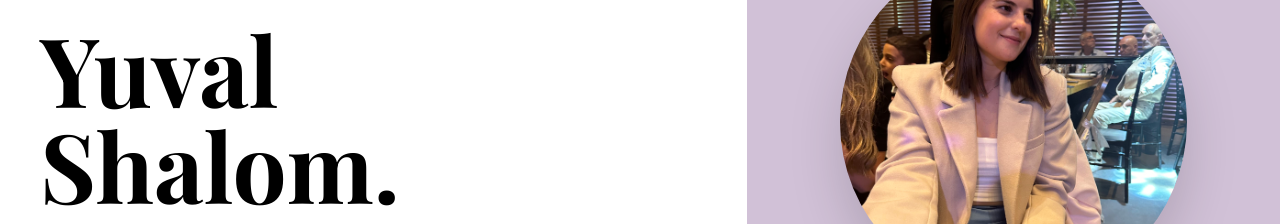
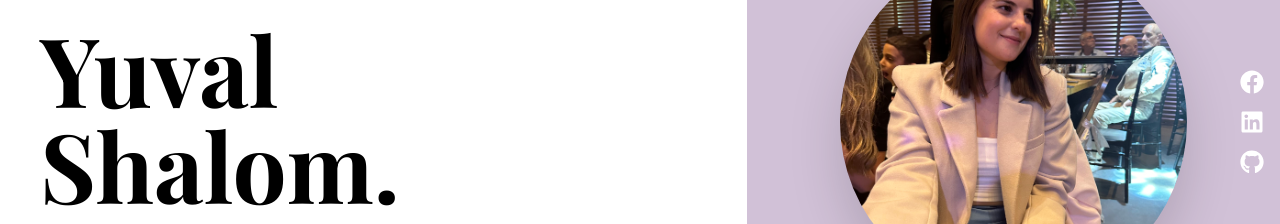
Before and after one commit to yuvalysh0/portfolio, a Next.js app: page / in a window 1280 px wide. Shown: the part 278-502 px from the top of the page. Built offline with nearby package versions, Linux system fonts and the light colour scheme.

Commit message:
added social icons

```diff
--- /dev/null
+++ b/app/components/SocialIcon.tsx
@@ -0,0 +1,15 @@
+import React from 'react';
+
+import Link from 'next/link';
+
+interface ISocialIcon {
+  icon: React.ReactNode;
+  link: string;
+  style: string;
+}
+
+export const SocialIcon: React.FC<ISocialIcon> = ({ icon, link, style }) => (
+  <Link href={link} className={style}>
+    {icon}
+  </Link>
+);
--- a/app/components/layout/ImageSection.tsx
+++ b/app/components/layout/ImageSection.tsx
@@ -1,15 +1,39 @@
 import Image from 'next/image';
 import React from 'react';
 import profilePic from '../../assets/images/profile-picture.jpg';
+import { SocialIcon } from '../SocialIcon';
+import { FaFacebook, FaLinkedin, FaGithub } from 'react-icons/fa';
+
+export const socialItems = [
+  {
+    link: 'https://www.facebook.com/yuval.shalom.980',
+    icon: <FaFacebook />,
+  },
+  { link: 'https://twitter.com/GavishAmit', icon: <FaLinkedin /> },
+  { link: 'https://github.com/yuvalysh0', icon: <FaGithub /> },
+];
 
 const ImageSection = () => {
+  const iconsStyle =
+    'text-white text-2xl transform transition-transform duration-300 hover:scale-125 hover:rotate-12 md:hover:-translate-x-2';
+
   return (
-    <section className="w-screen h-[50vh] flex md:fixed md:right-0 md:top-0 md:h-full items-center justify-center bg-primary md:w-5/12">
+    <section className="relative w-screen h-[50vh] flex md:fixed md:right-0 md:top-0 md:h-full items-center justify-center bg-primary md:w-5/12">
       <Image
         className="md:sticky object-cover rounded-full overflow-hidden w-[65%] aspect-square md:w-72 drop-shadow-2xl shadow-slate-400 md:hover:border-2 md:hover:border-rose-400 md:transition-all md:duration-200 md:hover:scale-105"
         src={profilePic}
         alt="Profile Picture"
       />
+      <div className="hidden md:flex fixed right-0 top-1/2 transform -translate-y-1/2 flex-col space-y-4 pr-4">
+        {socialItems.map((item) => (
+          <SocialIcon
+            key={item.link}
+            link={item.link}
+            icon={item.icon}
+            style={iconsStyle}
+          />
+        ))}
+      </div>
     </section>
   );
 };
```
